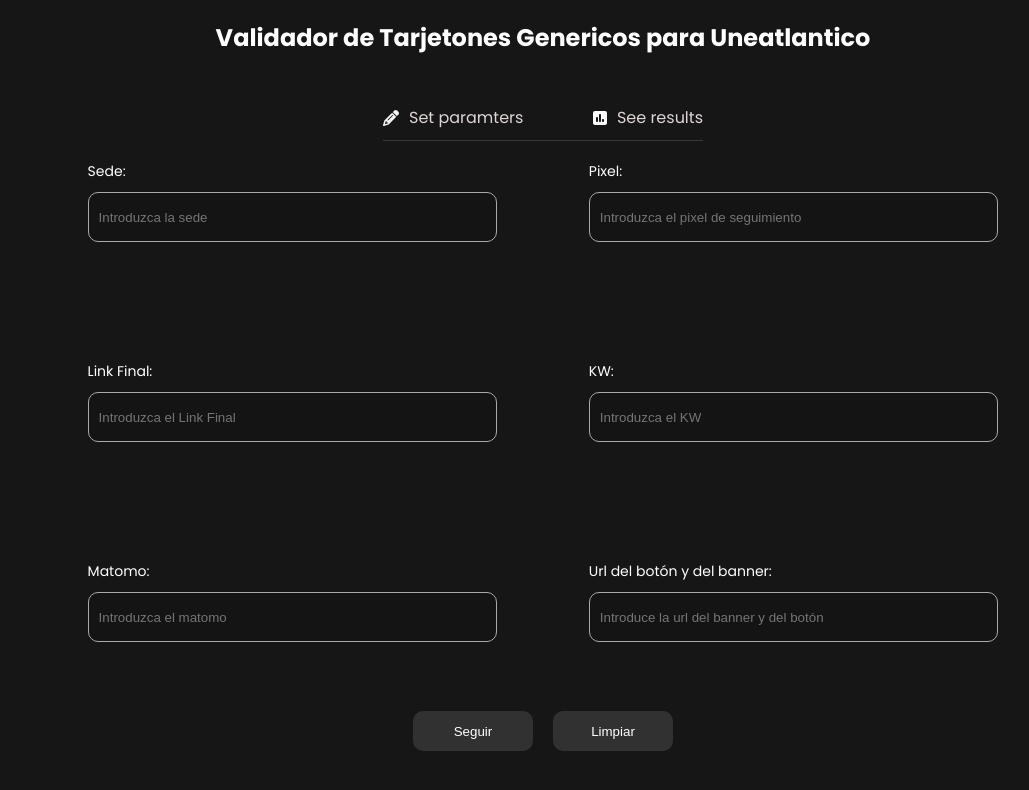
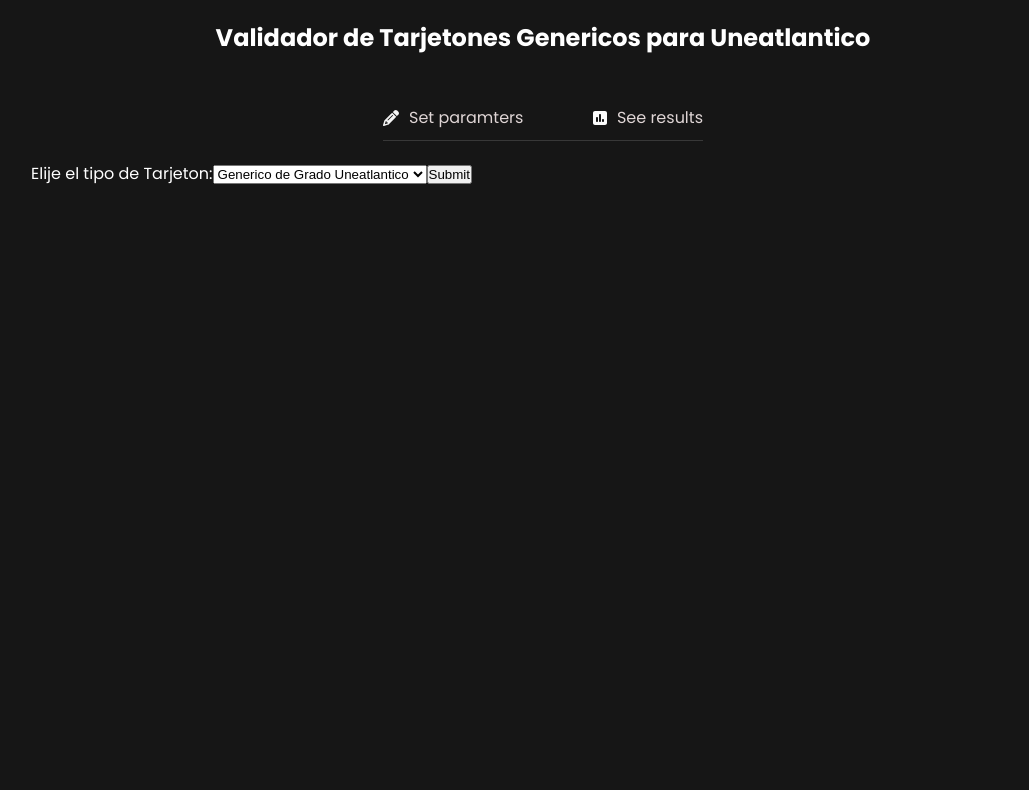
Before and after one commit to alex-borja/tarjetones-react, a React (Vite) app: page / in a window 1280 px wide. Shown: the top 790 px of the page, without its empty margins (97-1126 px from the left). Built offline with nearby package versions, Linux system fonts and the light colour scheme.

Commit message:
docker problem fixed

```diff
--- a/docker-compose.yml
+++ b/docker-compose.yml
@@ -8,3 +8,4 @@
       - "8080:3000"
     volumes:
       - .:/app
+      - /app/node_modules
--- a/package.json
+++ b/package.json
@@ -27,6 +27,6 @@
     "eslint-plugin-react": "^7.32.2",
     "eslint-plugin-react-hooks": "^4.6.0",
     "eslint-plugin-react-refresh": "^0.4.3",
-    "vite": "^4.4.5"
+    "vite": "^4.5.0"
   }
 }
--- /dev/null
+++ b/src/utils/tarjetonType.js
@@ -0,0 +1,19 @@
+export const TARJETON_TYPE = {
+	ggu: {
+		sede: "",
+		pixel: "",
+		linkFinal: "",
+		bannerUrl: "",
+		kw: "",
+		matomo: ""
+	},
+	EU: {
+		subject: "",
+		pixel: "",
+		linkFinal: "",
+		furriel: "",
+		bannerUrl: "",
+		kw: "",
+		matomo: ""
+	}
+}
--- a/src/views/TarjetonParamsView.jsx
+++ b/src/views/TarjetonParamsView.jsx
@@ -5,13 +5,23 @@
 import Warning from "../components/warning";
 import { INPUT_FIELDS } from "../utils/utils";
 import ParamInput from "../components/paramInput";
+import { TARJETON_TYPE } from "../utils/tarjetonType";
 
 function TarjetonParamsView({ showParams, setShowParams, sharedParams, setSharedParams }) {
 	let [validParams, setValidParams] = useState("");
+	let [tarjetonType, setTarjetonType] = useState("");
 
 	let submitParams = (e) => {
 		e.preventDefault();
 		validateParams();
+	}
+
+	let handleTarjetonType = (e) => {
+		e.preventDefault();
+
+		if(TARJETON_TYPE[tarjetonType]) {
+			return true
+		}
 	}
 
 	let validateParams = () => {
@@ -71,19 +81,36 @@
 		))
 	}
 
+	let validTarjetonType = () => {
+		return (
+			tarjetonType ?
+				<form className="paramsForm" onSubmit={(e) => submitParams(e)}>
+					{renderInputFields()}
+					<div className="btns">
+						<button type="submit" className="btn submit">Seguir</button>
+						<button type="button" className="btn clearBtn" onClick={clearInputs}>Limpiar</button>
+					</div>
+				</form>
+				:
+				<form onSubmit={(e) => handleTarjetonType(e)}>
+					<label>Elije el tipo de Tarjeton:</label>
+					<select onChange={(e) => (setTarjetonType(e.target.value))} value={tarjetonType}>
+						<option value="GGU">Generico de Grado Uneatlantico</option>
+						<option value="EU">Evento Uneatlantico</option>
+					</select>
+					<input type="submit" />
+				</form>
+
+		)
+	}
+
 	let renderWarnings = () => {
 		return validParams.length ? <Warning validParams={validParams} setValidParams={setValidParams}></Warning> : <></>
 	}
 
 	return (
 		<div className="tarjetonParams">
-			<form className="paramsForm" onSubmit={(e) => submitParams(e)}>
-				{renderInputFields()}
-				<div className="btns">
-					<button type="submit" className="btn submit">Seguir</button>
-					<button type="button" className="btn clearBtn" onClick={clearInputs}>Limpiar</button>
-				</div>
-			</form>
+			{validTarjetonType()}
 			{renderWarnings()}
 		</div>
 	)
```
Also changed, not shown: 2 other files (tests, documents, lock files or other folders).
